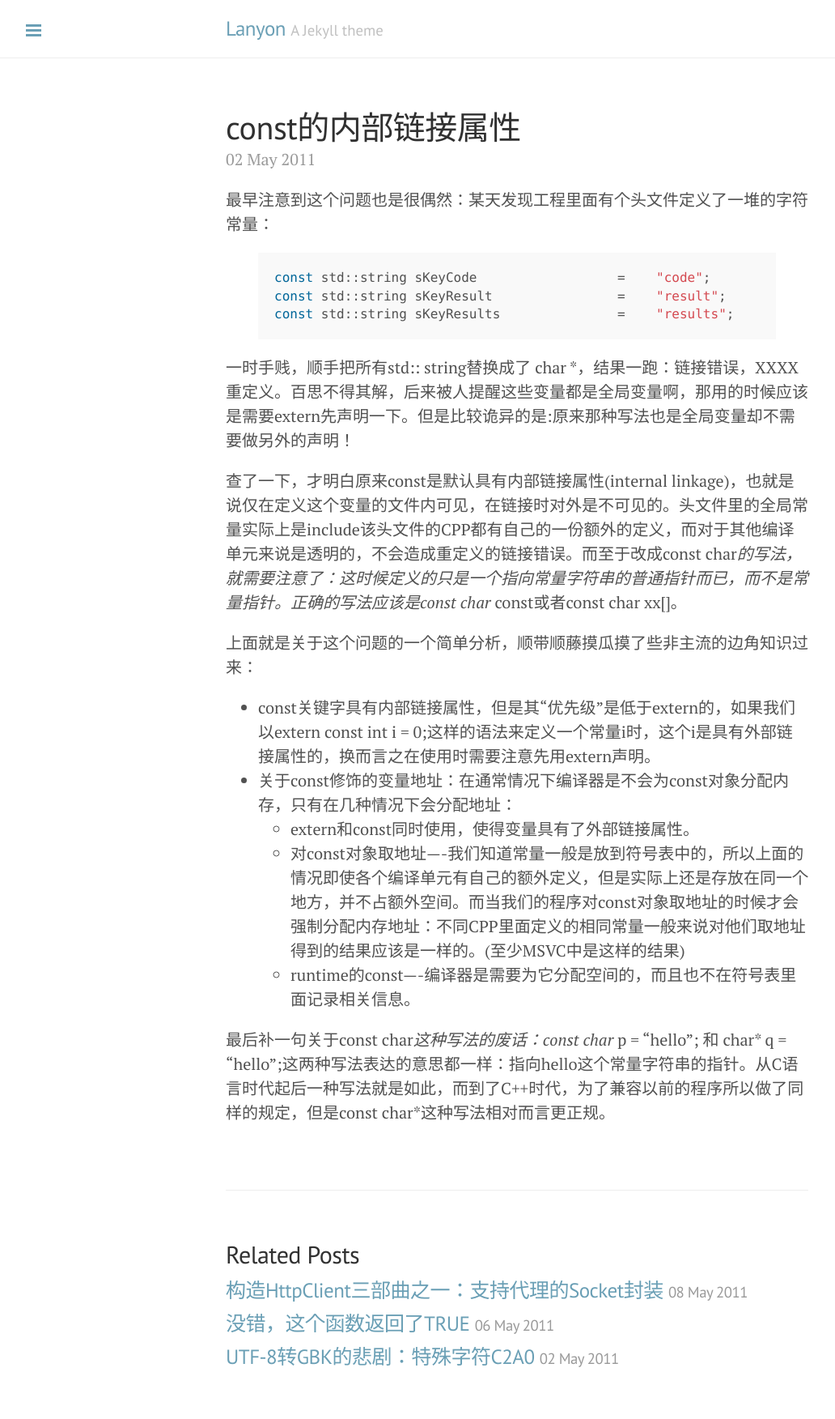
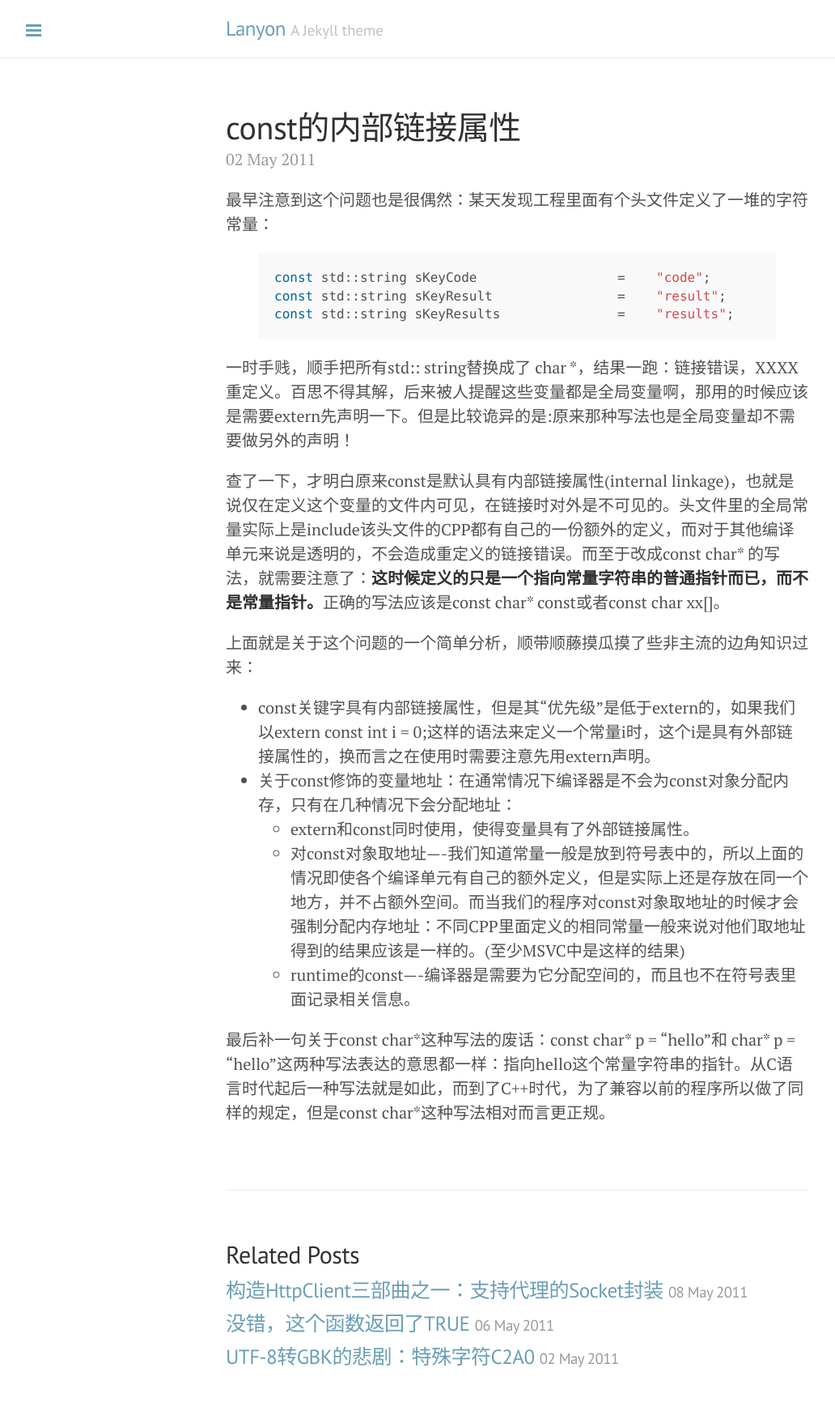
Before and after one commit to xiangwangfeng/xiangwangfeng.github.io, a Jekyll site: the page built from _posts/2011-05-02-const的内部链接属性.md, in a window 1280 px wide. Shown: the whole page at 81% size, without its empty margins (1-1033 px from the left). Built offline with Jekyll 4.4.1, drawn with Linux system fonts in a browser that asks for light colours; Markdown is read by kramdown in place of the engine named in the settings.

```diff
--- a/_posts/2011-05-02-const的内部链接属性.md
+++ b/_posts/2011-05-02-const的内部链接属性.md
@@ -12,7 +12,7 @@ const std::string sKeyResults               =    "results";
 
 一时手贱，顺手把所有std:: string替换成了 char *，结果一跑：链接错误，XXXX重定义。百思不得其解，后来被人提醒这些变量都是全局变量啊，那用的时候应该是需要extern先声明一下。但是比较诡异的是:原来那种写法也是全局变量却不需要做另外的声明！
 
-查了一下，才明白原来const是默认具有内部链接属性(internal linkage)，也就是说仅在定义这个变量的文件内可见，在链接时对外是不可见的。头文件里的全局常量实际上是include该头文件的CPP都有自己的一份额外的定义，而对于其他编译单元来说是透明的，不会造成重定义的链接错误。而至于改成const char*的写法，就需要注意了：这时候定义的只是一个指向常量字符串的普通指针而已，而不是常量指针。正确的写法应该是const char* const或者const char xx[]。
+查了一下，才明白原来const是默认具有内部链接属性(internal linkage)，也就是说仅在定义这个变量的文件内可见，在链接时对外是不可见的。头文件里的全局常量实际上是include该头文件的CPP都有自己的一份额外的定义，而对于其他编译单元来说是透明的，不会造成重定义的链接错误。而至于改成const char\*    的写法，就需要注意了：**这时候定义的只是一个指向常量字符串的普通指针而已，而不是常量指针。**正确的写法应该是const char* const或者const char xx[]。
 
 上面就是关于这个问题的一个简单分析，顺带顺藤摸瓜摸了些非主流的边角知识过来：
 
@@ -23,4 +23,4 @@ const std::string sKeyResults               =    "results";
      * runtime的const—-编译器是需要为它分配空间的，而且也不在符号表里面记录相关信息。
 
 
-最后补一句关于const char*这种写法的废话：const char* p = “hello”; 和 char* q = “hello”;这两种写法表达的意思都一样：指向hello这个常量字符串的指针。从C语言时代起后一种写法就是如此，而到了C++时代，为了兼容以前的程序所以做了同样的规定，但是const char*这种写法相对而言更正规。
+最后补一句关于const char\*这种写法的废话：const char\* p = “hello”和 char\* p = “hello”这两种写法表达的意思都一样：指向hello这个常量字符串的指针。从C语言时代起后一种写法就是如此，而到了C++时代，为了兼容以前的程序所以做了同样的规定，但是const char*这种写法相对而言更正规。
```
